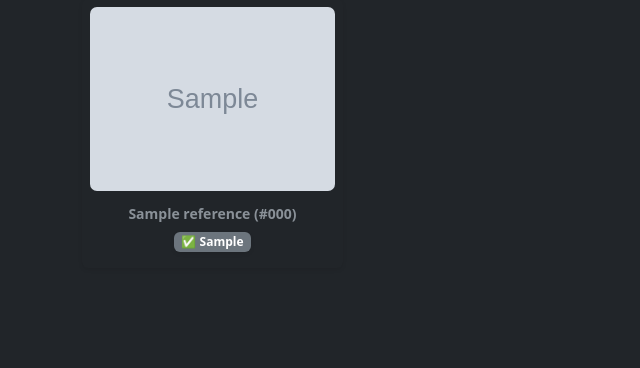
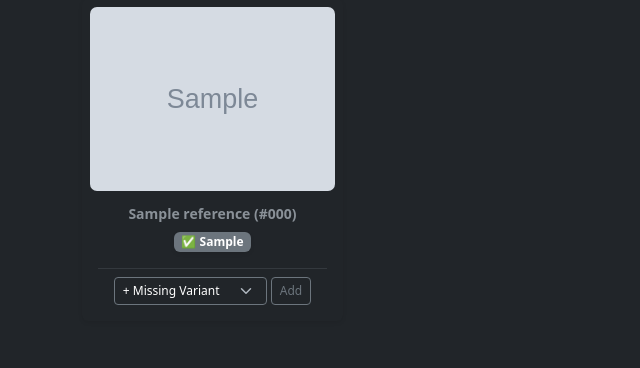
Before and after one commit to fluddesigns/card-shop, a Flask app: a page that uses templates/pokedex_binder.html in a window 1280 px wide. Shown: the part 181-549 px from the top of the page, without its empty margins (0-640 px from the left). Run offline with Flask 3, Linux system fonts and the light colour scheme; a user stored in the database is signed in; tables that the repository leaves empty hold one stand-in row (values such as "Sample post"); grey boxes marked "Sample" are stand-in pictures; some libraries are stand-ins or nearby versions.

Commit message:
manul variant add

```diff
--- a/app.py
+++ b/app.py
@@ -990,5 +990,28 @@ def pokedex_binder(species):
         owned_dict=owned_dict
     )
 
+@app.route('/api/force_variant', methods=['POST'])
+@login_required
+def force_variant():
+    ref_id = request.form.get('reference_id')
+    new_finish = request.form.get('new_finish')
+
+    card_ref = CardReference.query.get(ref_id)
+    if card_ref and new_finish:
+        # Get current finishes, or start empty if none exist
+        current_finishes = card_ref.available_finishes.split(',') if card_ref.available_finishes else []
+
+        # Don't add duplicates
+        if new_finish not in current_finishes:
+            current_finishes.append(new_finish)
+            card_ref.available_finishes = ",".join(current_finishes)
+            db.session.commit()
+            flash(f"✅ Successfully forced '{new_finish}' variant onto {card_ref.name} ({card_ref.set_name})!")
+        else:
+            flash(f"⚠️ {card_ref.name} already has {new_finish} tracked.")
+
+    # request.referrer sends you right back to the exact Pokedex page you were on
+    return redirect(request.referrer or url_for('pokedex_hub'))
+
 if __name__ == '__main__':
     app.run(host='0.0.0.0', port=5000)
--- a/templates/pokedex_binder.html
+++ b/templates/pokedex_binder.html
@@ -63,6 +63,19 @@
                                 {% endfor %}
                             {% endif %}
                         </div>
+                        <div class="mt-3 pt-2 border-top border-secondary border-opacity-25">
+                            <form action="{{ url_for('force_variant') }}" method="POST" class="d-flex gap-1 justify-content-center">
+                                <input type="hidden" name="reference_id" value="{{ ref.id }}">
+                                <select name="new_finish" class="form-select form-select-sm bg-dark text-white border-secondary" style="width: auto; font-size: 0.75rem;" required>
+                                    <option value="" disabled selected>+ Missing Variant</option>
+                                    <option value="Reverse Holofoil">Reverse Holofoil</option>
+                                    <option value="Holofoil">Holofoil</option>
+                                    <option value="1st Edition Normal">1st Edition Normal</option>
+                                    <option value="1st Edition Holofoil">1st Edition Holofoil</option>
+                                </select>
+                                <button type="submit" class="btn btn-sm btn-outline-secondary" style="font-size: 0.75rem;">Add</button>
+                            </form>
+                        </div>
                     </div>
                 </div>
             </div>
```
